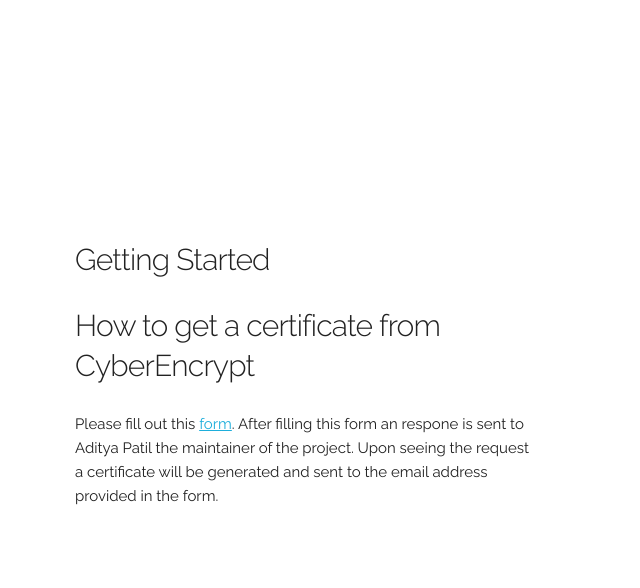
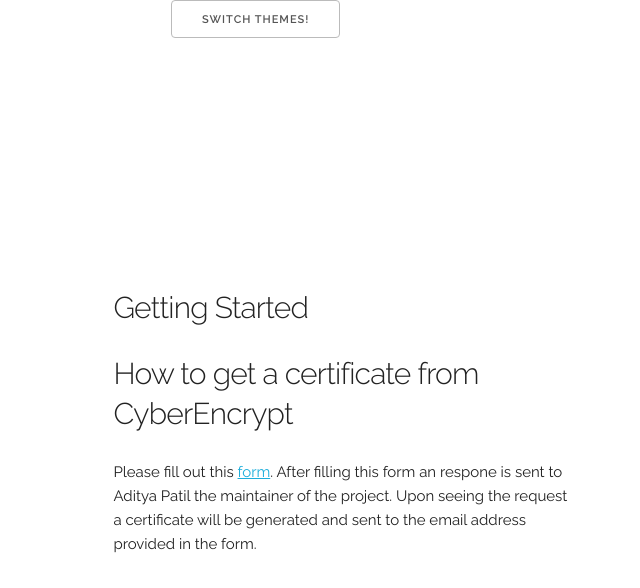
Before and after one commit to DelixCA/website, a plain HTML site: page getting-started.html in a window 1280 px wide. Shown: the whole page, without its empty margins (85-725 px from the left). Drawn offline with Linux system fonts and the light colour scheme.

Commit message:
Update getting-started.html

```diff
--- a/getting-started.html
+++ b/getting-started.html
@@ -1,6 +1,31 @@
 <!DOCTYPE html>
 <html lang="en">
 <head>
+
+  <link rel="stylesheet" type="text/css" href="css/style.css">
+
+  <script type="text/javascript">
+  // Wait for document to load
+  document.addEventListener("DOMContentLoaded", function(event) {
+    document.documentElement.setAttribute("data-theme", "light");
+
+    // Get our button switcher
+    var themeSwitcher = document.getElementById("theme-switcher");
+
+    // When our button gets clicked
+    themeSwitcher.onclick = function() {
+      // Get the current selected theme, on the first run
+      // it should be `light`
+      var currentTheme = document.documentElement.getAttribute("data-theme");
+
+      // Switch between `dark` and `light`
+      var switchToTheme = currentTheme === "dark" ? "light" : "dark"
+
+      // Set our currenet theme to the new one
+      document.documentElement.setAttribute("data-theme", switchToTheme);
+    }
+  });
+</script>
 
   <!-- Basic Page Needs
   –––––––––––––––––––––––––––––––––––––––––––––––––– -->
@@ -33,6 +58,9 @@
   –––––––––––––––––––––––––––––––––––––––––––––––––– -->
   <div class="container">
     <div class="row">
+      <div class="container">
+            <button id="theme-switcher">Switch themes!</button>
+          </div>
       <div class="one-half column" style="margin-top: 25%">
         <h4>Getting Started</h4>
         <p><h4>How to get a certificate from CyberEncrypt</h4></p>
```
